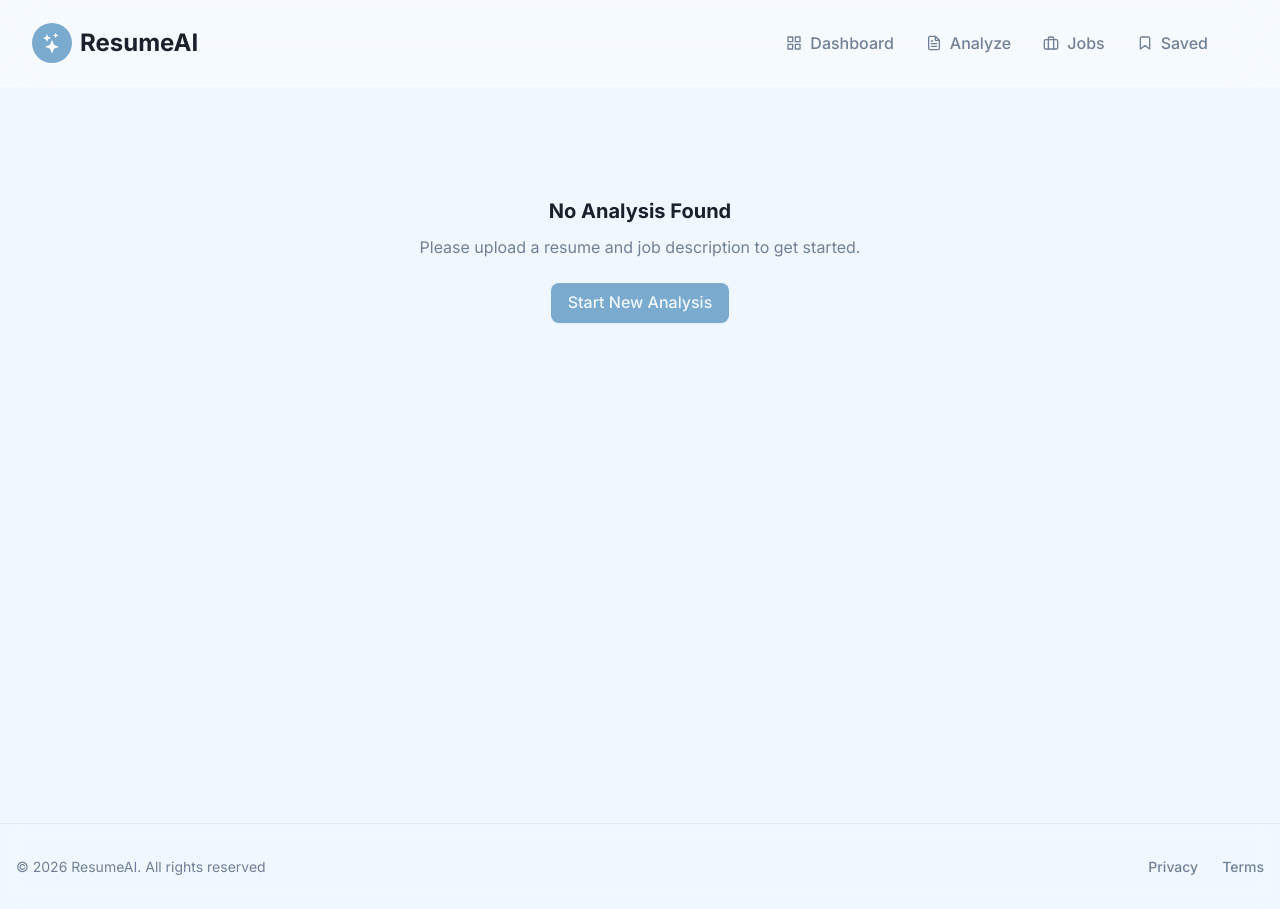
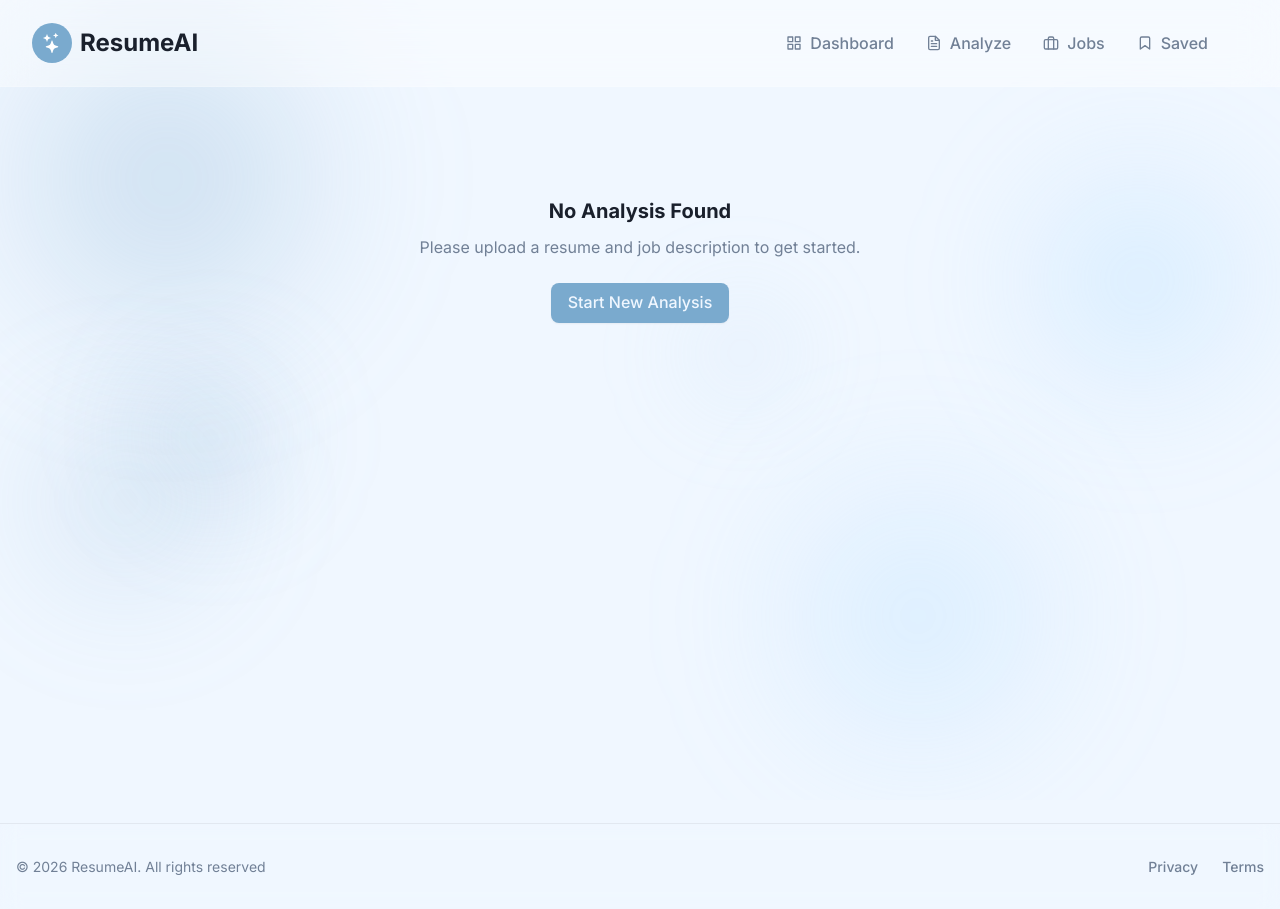
Before and after one commit to Bhupender2004/sepm-project, a React (Vite) app: page /results in a window 1280 px wide. Built offline with nearby package versions, Linux system fonts and the light colour scheme.

Commit message:
animations

```diff
--- /dev/null
+++ b/src/components/common/FloatingBackground.tsx
@@ -0,0 +1,96 @@
+import { Box } from '@chakra-ui/react';
+
+const FloatingBackground = () => {
+    return (
+        <Box
+            position="fixed"
+            top={0}
+            left={0}
+            w="100vw"
+            h="100vh"
+            overflow="hidden"
+            pointerEvents="none"
+            zIndex={0}
+        >
+            {/* Large slow-floating orb — top left */}
+            <Box
+                position="absolute"
+                top="-8%"
+                left="-6%"
+                w="420px"
+                h="420px"
+                borderRadius="50%"
+                bg="radial-gradient(circle, rgba(122,170,206,0.35) 0%, transparent 70%)"
+                filter="blur(60px)"
+                animation="floatA 18s ease-in-out infinite"
+            />
+
+            {/* Medium orb — top right */}
+            <Box
+                position="absolute"
+                top="10%"
+                right="-4%"
+                w="320px"
+                h="320px"
+                borderRadius="50%"
+                bg="radial-gradient(circle, rgba(156,213,255,0.30) 0%, transparent 70%)"
+                filter="blur(50px)"
+                animation="floatB 22s ease-in-out infinite"
+            />
+
+            {/* Small accent orb — mid left */}
+            <Box
+                position="absolute"
+                top="45%"
+                left="5%"
+                w="200px"
+                h="200px"
+                borderRadius="50%"
+                bg="radial-gradient(circle, rgba(122,170,206,0.25) 0%, transparent 70%)"
+                filter="blur(45px)"
+                animation="floatC 16s ease-in-out infinite"
+            />
+
+            {/* Larger orb — bottom right */}
+            <Box
+                position="absolute"
+                bottom="-5%"
+                right="10%"
+                w="380px"
+                h="380px"
+                borderRadius="50%"
+                bg="radial-gradient(circle, rgba(156,213,255,0.28) 0%, transparent 70%)"
+                filter="blur(55px)"
+                animation="floatD 20s ease-in-out infinite"
+            />
+
+            {/* Tiny sparkle orb — center */}
+            <Box
+                position="absolute"
+                top="30%"
+                left="50%"
+                w="150px"
+                h="150px"
+                borderRadius="50%"
+                bg="radial-gradient(circle, rgba(180,215,240,0.22) 0%, transparent 70%)"
+                filter="blur(40px)"
+                animation="floatE 14s ease-in-out infinite"
+            />
+
+            {/* Bottom-left accent */}
+            <Box
+                position="absolute"
+                bottom="15%"
+                left="-3%"
+                w="280px"
+                h="280px"
+                borderRadius="50%"
+                bg="radial-gradient(circle, rgba(122,170,206,0.20) 0%, transparent 70%)"
+                filter="blur(50px)"
+                animation="floatF 24s ease-in-out infinite"
+            />
+        </Box>
+    );
+};
+
+export default FloatingBackground;
--- a/src/components/layout/Layout.tsx
+++ b/src/components/layout/Layout.tsx
@@ -1,6 +1,7 @@
 import { Box, Flex } from '@chakra-ui/react';
 import Header from './Header';
 import Footer from './Footer';
+import FloatingBackground from '../common/FloatingBackground';
 import type { ReactNode } from 'react';
 
 interface LayoutProps {
@@ -9,9 +10,10 @@ interface LayoutProps {
 
 const Layout = ({ children }: LayoutProps) => {
     return (
-        <Flex direction="column" minH="100vh">
+        <Flex direction="column" minH="100vh" position="relative">
+            <FloatingBackground />
             <Header />
-            <Box flex="1" as="main">
+            <Box flex="1" as="main" position="relative" zIndex={1}>
                 {children}
             </Box>
             <Footer />
--- a/src/index.css
+++ b/src/index.css
@@ -77,3 +77,128 @@ button:focus-visible {
     background-color: #f9f9f9;
   }
 }
+
+/* ── Floating background orb animations ── */
+@keyframes floatA {
+
+  0%,
+  100% {
+    transform: translate(0, 0) scale(1);
+  }
+
+  25% {
+    transform: translate(40px, 30px) scale(1.05);
+  }
+
+  50% {
+    transform: translate(-20px, 60px) scale(0.97);
+  }
+
+  75% {
+    transform: translate(30px, -20px) scale(1.03);
+  }
+}
+
+@keyframes floatB {
+
+  0%,
+  100% {
+    transform: translate(0, 0) scale(1);
+  }
+
+  20% {
+    transform: translate(-35px, 45px) scale(1.04);
+  }
+
+  50% {
+    transform: translate(25px, -30px) scale(0.96);
+  }
+
+  80% {
+    transform: translate(-15px, 20px) scale(1.02);
+  }
+}
+
+@keyframes floatC {
+
+  0%,
+  100% {
+    transform: translate(0, 0) scale(1);
+  }
+
+  30% {
+    transform: translate(50px, -25px) scale(1.06);
+  }
+
+  60% {
+    transform: translate(-30px, 40px) scale(0.95);
+  }
+
+  85% {
+    transform: translate(20px, 15px) scale(1.01);
+  }
+}
+
+@keyframes floatD {
+
+  0%,
+  100% {
+    transform: translate(0, 0) scale(1);
+  }
+
+  25% {
+    transform: translate(-45px, -35px) scale(1.03);
+  }
+
+  55% {
+    transform: translate(35px, 25px) scale(0.98);
+  }
+
+  80% {
+    transform: translate(-20px, 50px) scale(1.05);
+  }
+}
+
+@keyframes floatE {
+
+  0%,
+  100% {
+    transform: translate(0, 0) scale(1);
+  }
+
+  35% {
+    transform: translate(30px, 40px) scale(1.08);
+  }
+
+  65% {
+    transform: translate(-40px, -20px) scale(0.94);
+  }
+
+  90% {
+    transform: translate(15px, -35px) scale(1.02);
+  }
+}
+
+@keyframes floatF {
+
+  0%,
+  100% {
+    transform: translate(0, 0) scale(1);
+  }
+
+  20% {
+    transform: translate(25px, -40px) scale(1.04);
+  }
+
+  45% {
+    transform: translate(-35px, 30px) scale(0.97);
+  }
+
+  70% {
+    transform: translate(40px, 20px) scale(1.06);
+  }
+
+  90% {
+    transform: translate(-10px, -15px) scale(1.01);
+  }
+}
```
